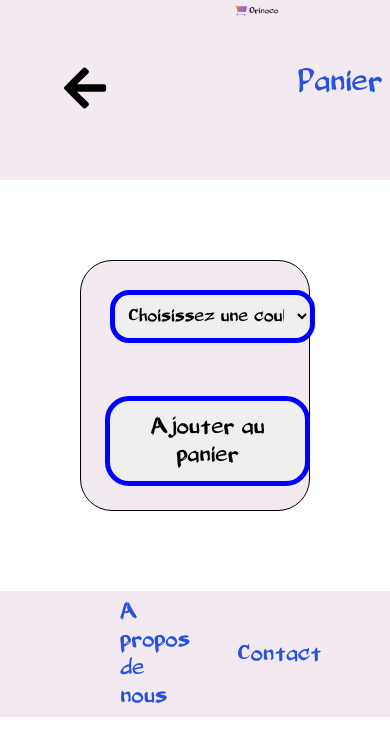
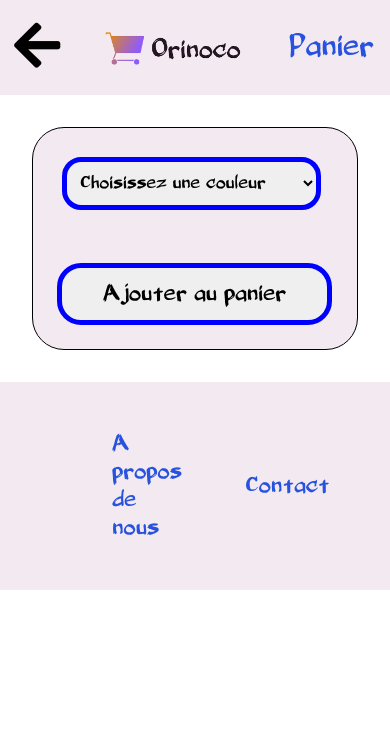
Before and after one commit to Grimmjowjag/TRISTANDAVID_5_17052021, a website: page produits.html in a window 390 px wide. Drawn offline with Linux system fonts and the light colour scheme; no server answers.

Commit message:
responsive du site

```diff
--- a/style.css
+++ b/style.css
@@ -14,12 +14,19 @@ body {
 
 /* taille logo */
 
+.logo {
+    display: block;
+    width: 90%;
+    max-width: 400px;
+    margin: auto;
+}
+
 .logo img {
     display: flex;
     width: 70%;
     max-width: 800px;
-    justify-content: center;
-    margin: 0.5em auto;
+    margin: auto;
+    padding: 1em;
 }
 
 /* ---------------- Header ---------------- */
@@ -33,9 +40,11 @@ header {
 /* nav */
 
 .navigation {
+    transition: transform 0.3s;
     display: flex;
     font-size: 2em;
-    margin: 2em;
+    align-items: center;
+    padding: 0.5em;
 }
 
 .navigation:hover {
@@ -122,7 +131,6 @@ a {
 footer {
     display: flex;
     width: 100%;
-    height: 15vh;
     background-color: #F3E9F1;
     align-items: center;
     justify-content: space-between;
@@ -134,8 +142,10 @@ footer > p > a {
 
 .aboutus {
     margin-left: 5em;
+    padding: 2em;
 }
 
 .contact {
     margin-right: 5em;
+    padding: 2em;
 }
--- a/stylebasket.css
+++ b/stylebasket.css
@@ -14,11 +14,19 @@ body {
 
 /* taille logo */
 
+.logo {
+    display: block;
+    width: 90%;
+    max-width: 400px;
+    margin: auto;
+}
+
 .logo img {
     display: flex;
     width: 70%;
-    justify-content: center;
-    margin-left: 4em;
+    max-width: 800px;
+    margin: auto;
+    padding: 1em;
 }
 
 /* taille flèche retour */
@@ -40,10 +48,10 @@ header {
 
 .navigation {
     transition: transform 0.3s;
+    display: flex;
     font-size: 2em;
-    top: 0;
-    right: 0;
-    margin: 2em;
+    align-items: center;
+    padding: 0.5em;
 }
 
 .navigation:hover {
@@ -56,7 +64,7 @@ header {
     display: flex;
     flex-direction: column;
     justify-content: space-evenly;
-    margin: 5em;
+    margin: 2em;
     width: auto;
     max-width: 100%;
     align-items: center;
@@ -96,7 +104,7 @@ form {
     background-color: #F3E9F1;
     border: 1px solid black;
     border-radius: 2em;
-    margin: 5em;
+    margin: 2em;
 }
 
 form > .formbox {
@@ -118,6 +126,7 @@ form > div > input {
 form > div > label {
     margin-top: 1em;
     font-size: 20px;
+    padding: 1em;
 }
 
 /* ---------------- ASPECT BOUTON ---------------- */
@@ -157,7 +166,7 @@ h2 {
     font-size: 25px;
 }
 
-p {
+.divText {
     font-size: 24px;
 }
 
@@ -172,17 +181,22 @@ a {
 
 footer {
     display: flex;
-    height: 15vh;
     background-color: #F3E9F1;
     align-items: center;
     width: 100%;
     justify-content: space-between;
 }
 
+footer > p > a {
+    font-size: 1.5em;
+}
+
 .aboutus {
     margin-left: 5em;
+    padding: 2em;
 }
 
 .contact {
     margin-right: 5em;
+    padding: 2em;
 }
--- a/styleproducts.css
+++ b/styleproducts.css
@@ -14,12 +14,19 @@ body {
 
 /* taille logo */
 
+.logo {
+    display: block;
+    width: 90%;
+    max-width: 400px;
+    margin: auto;
+}
+
 .logo img {
     display: flex;
     width: 70%;
     max-width: 800px;
-    justify-content: center;
-    margin-left: 4em;
+    margin: auto;
+    padding: 1em;
 }
 
 /* taille flèche retour */
@@ -41,8 +48,10 @@ header {
 
 .navigation {
     transition: transform 0.3s;
+    display: flex;
     font-size: 2em;
-    margin: 2em;
+    align-items: center;
+    padding: 0.5em;
 }
 
 .navigation:hover {
@@ -56,10 +65,11 @@ header {
     flex-direction: column;
     justify-content: space-between;
     width: auto;
+    max-width: 100%;
     background-color: #F3E9F1;
     border: 1px solid black;
     border-radius: 2em;
-    margin: 5em;
+    margin: 2em;
 }
 
 #content {
@@ -72,6 +82,11 @@ header {
     flex-direction: column;
     width: 90%;
     max-width: 800px;
+}
+
+.divText > p {
+    font-size: 24px;
+    margin: 1em;
 }
 
 /* dimension image */
@@ -90,7 +105,7 @@ header {
 
 #colors {
     display: flex;
-    width: 90%;
+    width: 80%;
     max-width: 300px;
     margin: 1.5em;
     border: 5px solid blue;
@@ -106,7 +121,7 @@ header {
 #btnPanier {
     display: flex;
     justify-content: center;
-    width: 90%;
+    width: 85%;
     max-width: 500px;
     margin: 1em;
     cursor: pointer;
@@ -125,11 +140,6 @@ h2 {
     margin: 1em;
 }
 
-p {
-    font-size: 24px;
-    margin: 1em;
-}
-
 /* couleur et surlignement liens */
 
 a {
@@ -141,17 +151,22 @@ a {
 
 footer {
     display: flex;
-    height: 15vh;
+    width: 100%;
     background-color: #F3E9F1;
     align-items: center;
-    width: 100%;
     justify-content: space-between;
+}
+
+footer > p > a {
+    font-size: 1.5em;
 }
 
 .aboutus {
     margin-left: 5em;
+    padding: 2em;
 }
 
 .contact {
     margin-right: 5em;
+    padding: 2em;
 }
```
